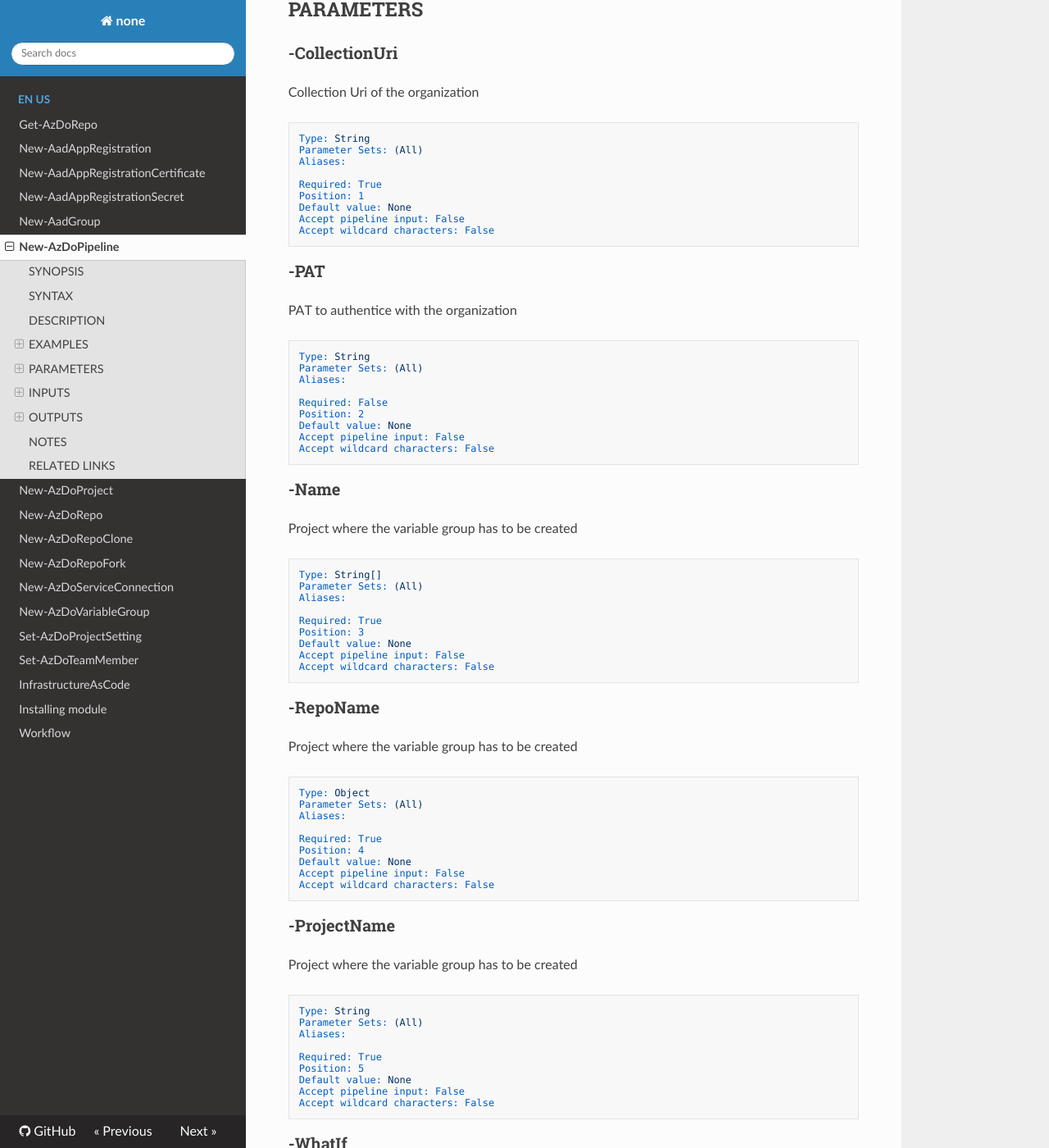
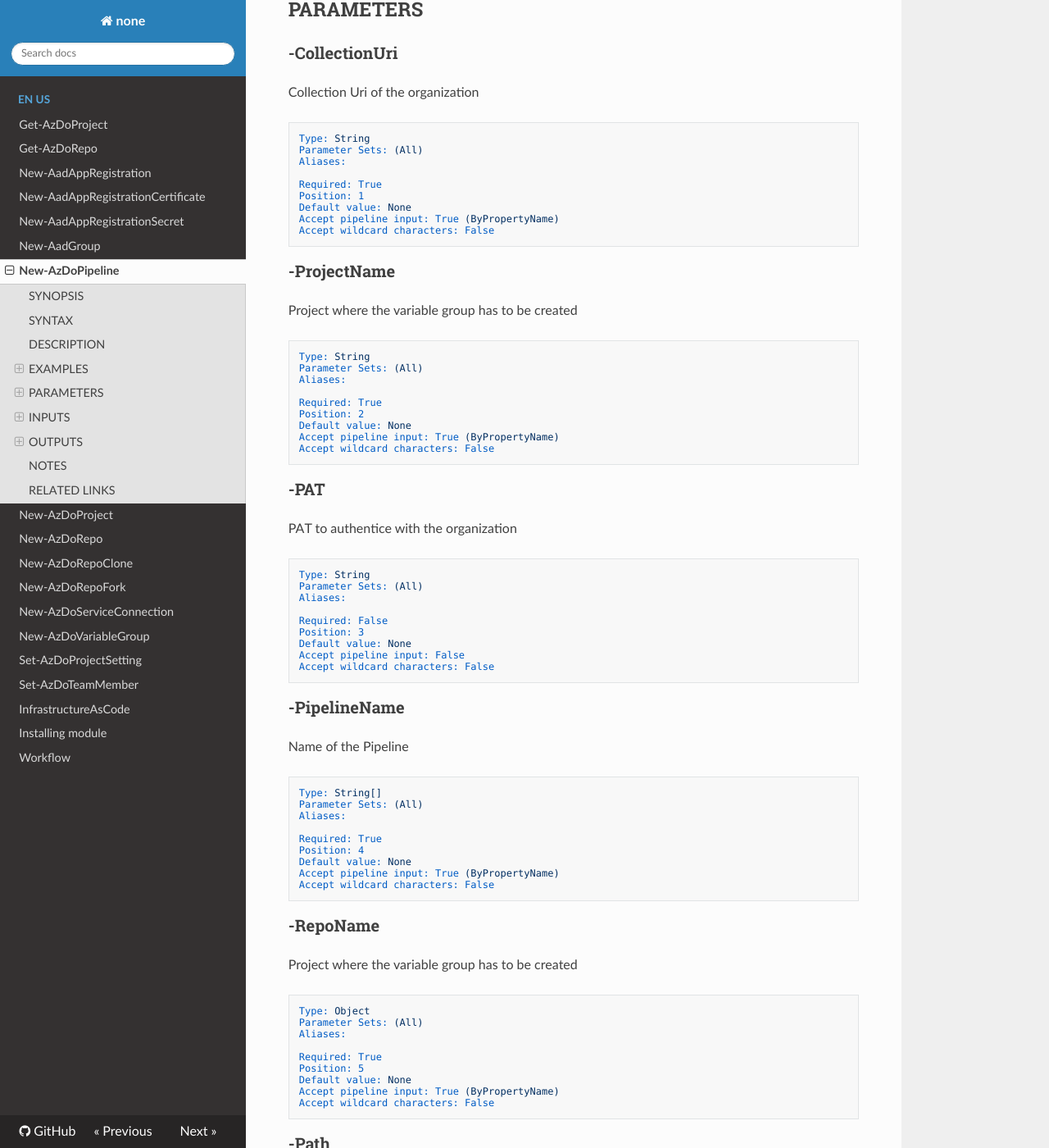
Before and after one commit to WeAreInSpark/AzureDevOpsPowerShellAPI, an MkDocs documentation site: the page built from docs/en-US/New-AzDoPipeline.md, in a window 1280 px wide and 1400 px high, scrolled down 713 px. Shown: the whole window at 82% size. Built offline with MkDocs 1.6.1, drawn with Linux system fonts in a browser that asks for light colours; nearby versions of some CDN libraries; some of the changed text lies outside the part shown.

````diff
--- a/docs/en-US/New-AzDoPipeline.md
+++ b/docs/en-US/New-AzDoPipeline.md
@@ -13,8 +13,8 @@ This script creates a variable group with at least 1 variable in a given project
 ## SYNTAX
 
 ```
-New-AzDoPipeline [-CollectionUri] <String> [[-PAT] <String>] [-Name] <String[]> [-RepoName] <Object>
- [-ProjectName] <String> [-WhatIf] [-Confirm] [<CommonParameters>]
+New-AzDoPipeline [-CollectionUri] <String> [-ProjectName] <String> [[-PAT] <String>] [-PipelineName] <String[]>
+ [-RepoName] <Object> [[-Path] <String>] [-WhatIf] [-Confirm] [<CommonParameters>]
 ```
 
 ## DESCRIPTION
@@ -44,7 +44,22 @@ Aliases:
 Required: True
 Position: 1
 Default value: None
-Accept pipeline input: False
+Accept pipeline input: True (ByPropertyName)
+Accept wildcard characters: False
+```
+
+### -ProjectName
+Project where the variable group has to be created
+
+```yaml
+Type: String
+Parameter Sets: (All)
+Aliases:
+
+Required: True
+Position: 2
+Default value: None
+Accept pipeline input: True (ByPropertyName)
 Accept wildcard characters: False
 ```
 
@@ -57,14 +72,14 @@ Parameter Sets: (All)
 Aliases:
 
 Required: False
-Position: 2
+Position: 3
 Default value: None
 Accept pipeline input: False
 Accept wildcard characters: False
 ```
 
-### -Name
-Project where the variable group has to be created
+### -PipelineName
+Name of the Pipeline
 
 ```yaml
 Type: String[]
@@ -72,9 +87,9 @@ Parameter Sets: (All)
 Aliases:
 
 Required: True
-Position: 3
+Position: 4
 Default value: None
-Accept pipeline input: False
+Accept pipeline input: True (ByPropertyName)
 Accept wildcard characters: False
 ```
 
@@ -87,24 +102,24 @@ Parameter Sets: (All)
 Aliases:
 
 Required: True
-Position: 4
+Position: 5
 Default value: None
-Accept pipeline input: False
+Accept pipeline input: True (ByPropertyName)
 Accept wildcard characters: False
 ```
 
-### -ProjectName
-Project where the variable group has to be created
+### -Path
+Path of the YAML-sourcecode in the Repository
 
 ```yaml
 Type: String
 Parameter Sets: (All)
 Aliases:
 
-Required: True
-Position: 5
-Default value: None
-Accept pipeline input: False
+Required: False
+Position: 6
+Default value: /main.yaml
+Accept pipeline input: True (ByPropertyName)
 Accept wildcard characters: False
 ```
 
````
Also changed, not shown: docs/en-US/Get-AzDoProject.md (added, +135 -0 lines), docs/en-US/Get-AzDoRepo.md (+9 -9 lines), docs/en-US/New-AadGroup.md (+24 -9 lines), docs/en-US/New-AzDoProject.md (+4 -4 lines), docs/en-US/New-AzDoRepo.md (+5 -5 lines), docs/en-US/New-AzDoVariableGroup.md (+5 -4 lines), 9 other files.
